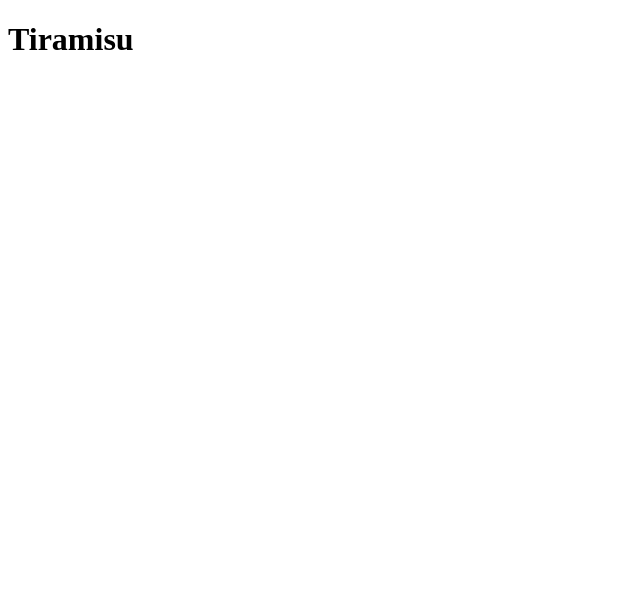
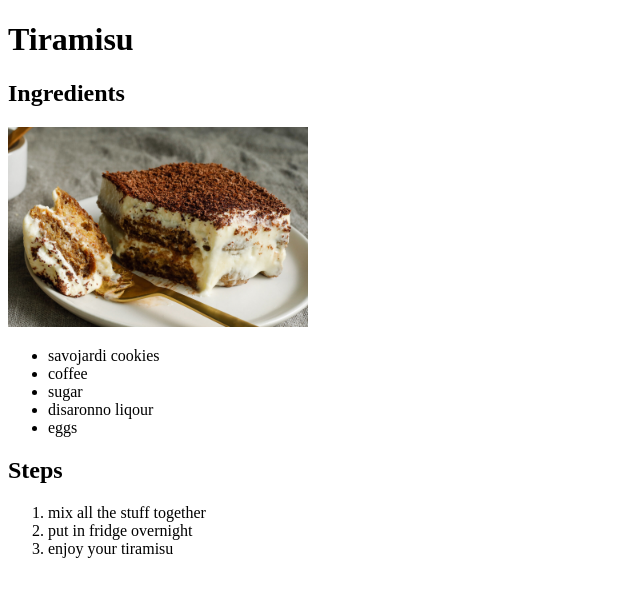
Before and after one commit to RSKA3/odin-recipes, a plain HTML site: page recipes/tiramisu.html in a window 1280 px wide. Shown: the whole page, without its empty margins (0-640 px from the left). Drawn offline with Linux system fonts and the light colour scheme.

Commit message:
Fix steps

```diff
--- a/recipes/tiramisu.html
+++ b/recipes/tiramisu.html
@@ -5,5 +5,20 @@
 </head>
 <body>
     <h1>Tiramisu</h1>
+    <h2>Ingredients</h2>
+    <img src="../img/tiramisu.jpg" alt="tiramisu" width="300">
+    <ul>
+        <li>savojardi cookies</li>
+        <li>coffee</li>
+        <li>sugar</li>
+        <li>disaronno liqour</li>
+        <li>eggs</li>
+    </ul>
+    <h2>Steps</h2>
+    <ol>
+        <li>mix all the stuff together</li>
+        <li>put in fridge overnight</li>
+        <li>enjoy your tiramisu</li>
+    </ol>
 </body>
 </html>
```
